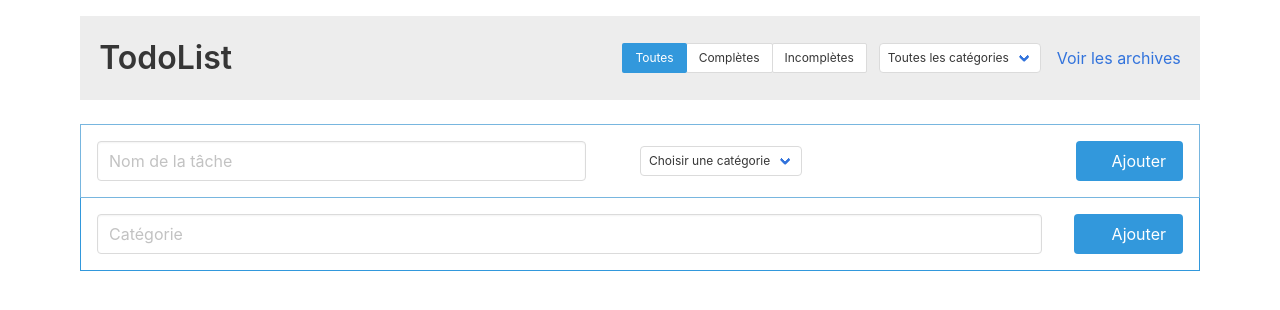
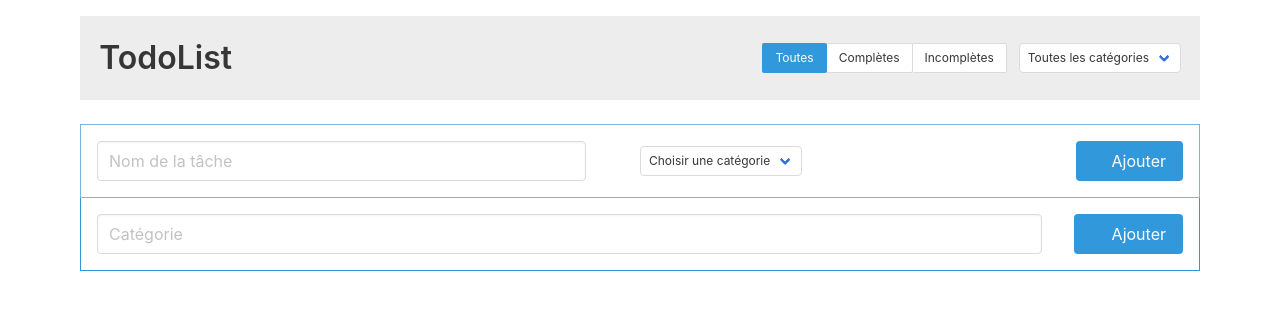
Before and after one commit to REMY-Valentin/Todolist_v3, a React (Create React App) app: page / in a window 1280 px wide. Shown: the top 310 px of the page. Built offline with nearby package versions, Linux system fonts and the light colour scheme; a web font is replaced by a local one.

Commit message:
filter bug fix

```diff
--- a/src/componnents/header.js
+++ b/src/componnents/header.js
@@ -14,7 +14,7 @@ class header extends React.Component {
     }
 
     status(evt) {
-        console.log(evt.target.outerText)
+        //console.log(evt.target.outerText)
         //console.log(evt.target.className)
         let allButton = document.querySelector(".filters-bar__element")
         let currentSelected = allButton.querySelector(".is-selected")
@@ -23,24 +23,28 @@ class header extends React.Component {
         evt.target.className = "button is-info is-selected"
         //change the todos
         var button = evt.target.outerText
-        console.log(button)
+        //console.log(button)
         var todoIncomplete = document.querySelectorAll(".incomplete")
         var todoComplete = document.querySelectorAll(".complete")
+        var todoAll = document.querySelectorAll('.task')
         //console.log(todoToHide)
         if(button === "Complètes") {
             for(let i = 0; i < todoIncomplete.length; i++) {
                 todoIncomplete[i].style.display = "none"
+            }
+            for(let i = 0; i < todoComplete.length; i++) {
                 todoComplete[i].style.display = "block"
             }
         } else if(button === "Incomplètes") {
-            for(let i = 0; i <todoComplete.length; i++) {
-                todoComplete[i].style.display = "none"
+            for(let i = 0; i < todoIncomplete.length; i++) {
                 todoIncomplete[i].style.display = "block"
             }
+            for(let i = 0; i < todoComplete.length; i++) {
+                todoComplete[i].style.display = "none"
+            }
         } else {
-            var todoToHide = document.querySelectorAll('.task')
-            for(let i = 0; i < todoToHide.length; i++) {
-                todoToHide[i].style.display = "block"
+            for(let i = 0; i < todoAll.length-1; i++) {
+                todoAll[i].style.display = "block"
             }
         }
 
@@ -90,9 +94,7 @@ class header extends React.Component {
                             {category}
                         </select>
                     </div>
-                    <div className="filters-bar__element view-archives">
-                        <a href="./">Voir les archives</a>
-                    </div>
+
                 </div>
             </div>
         );
--- a/src/componnents/task/task.js
+++ b/src/componnents/task/task.js
@@ -27,7 +27,7 @@ class task extends React.Component {
         if(this.state.status === "complete") {
             this.setState({ completion: "100"})
         } else {
-           this.setState({ completion: "0" })
+           this.setState({ completion: this.state.completion })
         }
     }
 
```
